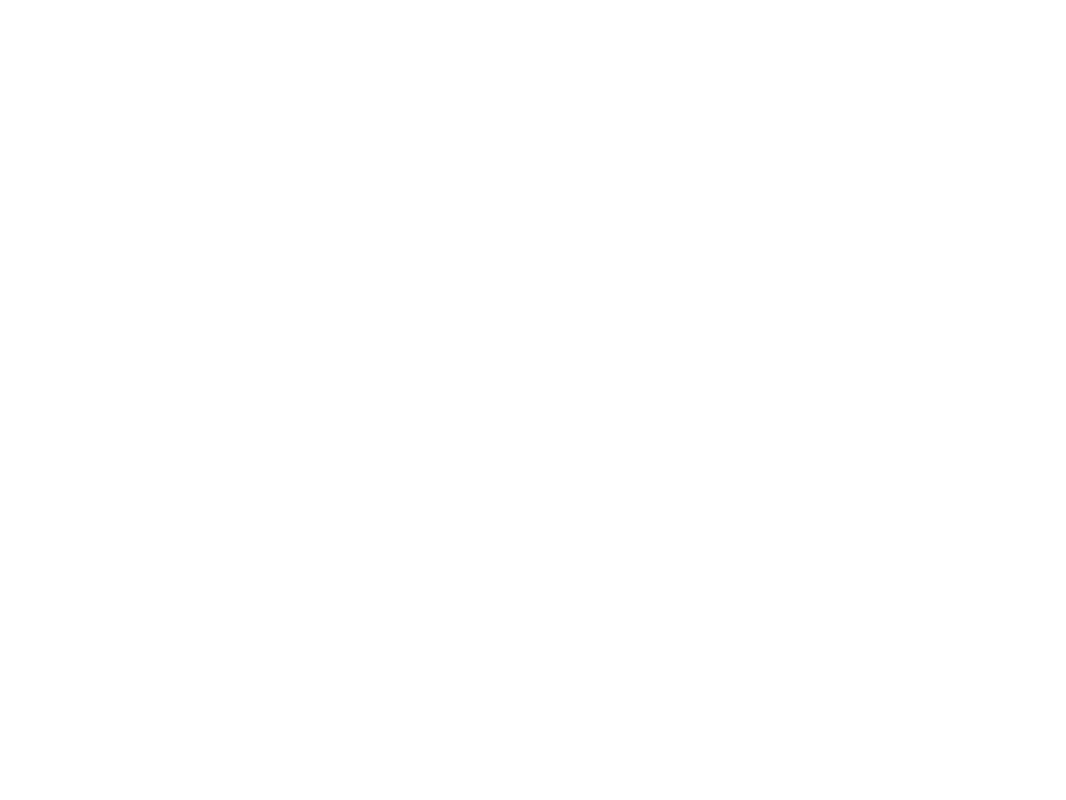
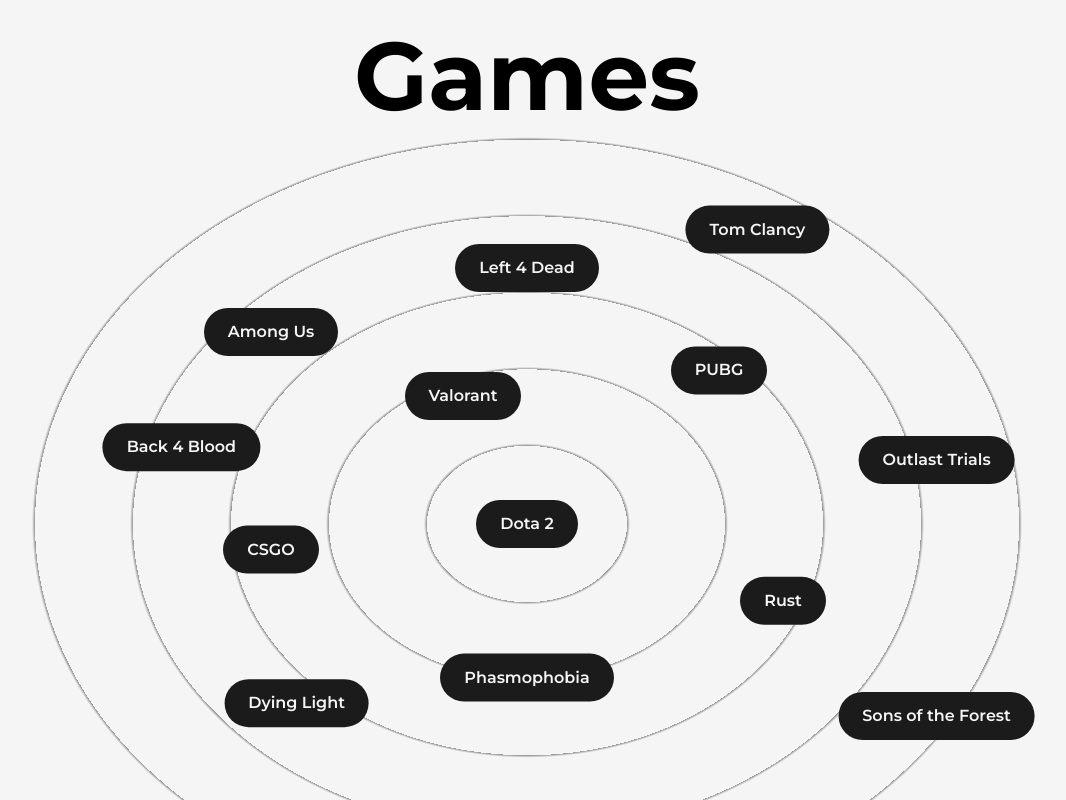
Before and after one commit to Audiph/prophet-gaming, a Next.js app: page /about in a window 1280 px wide. Shown: the part 1400-2200 px from the top of the page, without its empty margins (113-1179 px from the left). Before the commit the page ends 1394 px from the top, so only its background shows below. Built offline with nearby package versions, Linux system fonts and the light colour scheme.

Commit message:
add Games component

```diff
--- /dev/null
+++ b/src/components/Games.js
@@ -0,0 +1,43 @@
+import React from 'react';
+import { motion } from 'framer-motion';
+
+const Game = ({ name, x, y }) => {
+  return (
+    <motion.div
+      className="flex items-center justify-center rounded-full font-semibold bg-dark text-light py-3 px-6 shadow-dark cursor-pointer absolute "
+      whileHover={{ scale: 1.05 }}
+      initial={{ x: 0, y: 0 }}
+      whileInView={{ x: x, y: y }}
+      transition={{ duration: 1.5 }}
+      viewport={{ once: true }}
+    >
+      {name}
+    </motion.div>
+  );
+};
+
+const Games = () => {
+  return (
+    <>
+      <h2 className="font-bold text-8xl mt-64 w-full text-center">Games</h2>
+      <div className="w-full h-screen relative flex items-center justify-center rounded-full bg-circularLight">
+        <Game name="" x="" y="" />
+        <Game name="Dota 2" />
+        <Game name="CSGO" x="-20vw" y="2vw" />
+        <Game name="Valorant" x="-5vw" y="-10vw" />
+        <Game name="Rust" x="20vw" y="6vw" />
+        <Game name="Phasmophobia" x="0vw" y="12vw" />
+        <Game name="Among Us" x="-20vw" y="-15vw" />
+        <Game name="PUBG" x="15vw" y="-12vw" />
+        <Game name="Outlast Trials" x="32vw" y="-5vw" />
+        <Game name="Left 4 Dead" x="0vw" y="-20vw" />
+        <Game name="Back 4 Blood" x="-27vw" y="-6vw" />
+        <Game name="Sons of the Forest" x="32vw" y="15vw" />
+        <Game name="Dying Light" x="-18vw" y="14vw" />
+        <Game name="Tom Clancy" x="18vw" y="-23vw" />
+      </div>
+    </>
+  );
+};
+
+export default Games;
--- a/src/pages/about.js
+++ b/src/pages/about.js
@@ -5,6 +5,7 @@
 import React, { useEffect, useRef } from 'react';
 import prophetPhoto from '../../public/images/propetagaming.jpg';
 import { useInView, useMotionValue, useSpring } from 'framer-motion';
+import Games from '@/components/Games';
 
 const AnimatedNumber = ({ value }) => {
   const ref = useRef(null);
@@ -106,6 +107,7 @@
               </div>
             </div>
           </div>
+          <Games />
         </Layout>
       </main>
     </>
--- a/tailwind.config.js
+++ b/tailwind.config.js
@@ -18,6 +18,10 @@
         primary: '#b63e96',
         primaryDark: '#58e6d9',
       },
+      backgroundImage: {
+        circularLight:
+          'repeating-radial-gradient(rgb(0, 0, 0, 0.4) 2px, #f5f5f5f5 5px, #f5f5f5 100px);',
+      },
     },
   },
   plugins: [],
```
